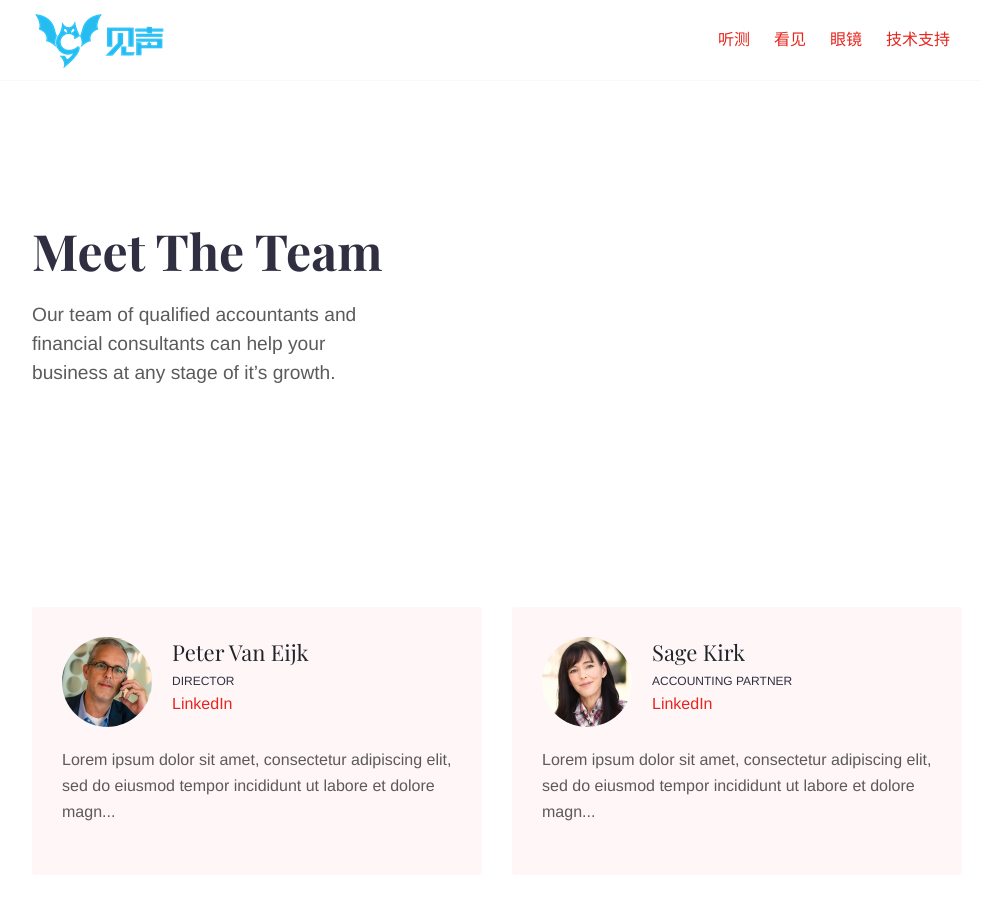
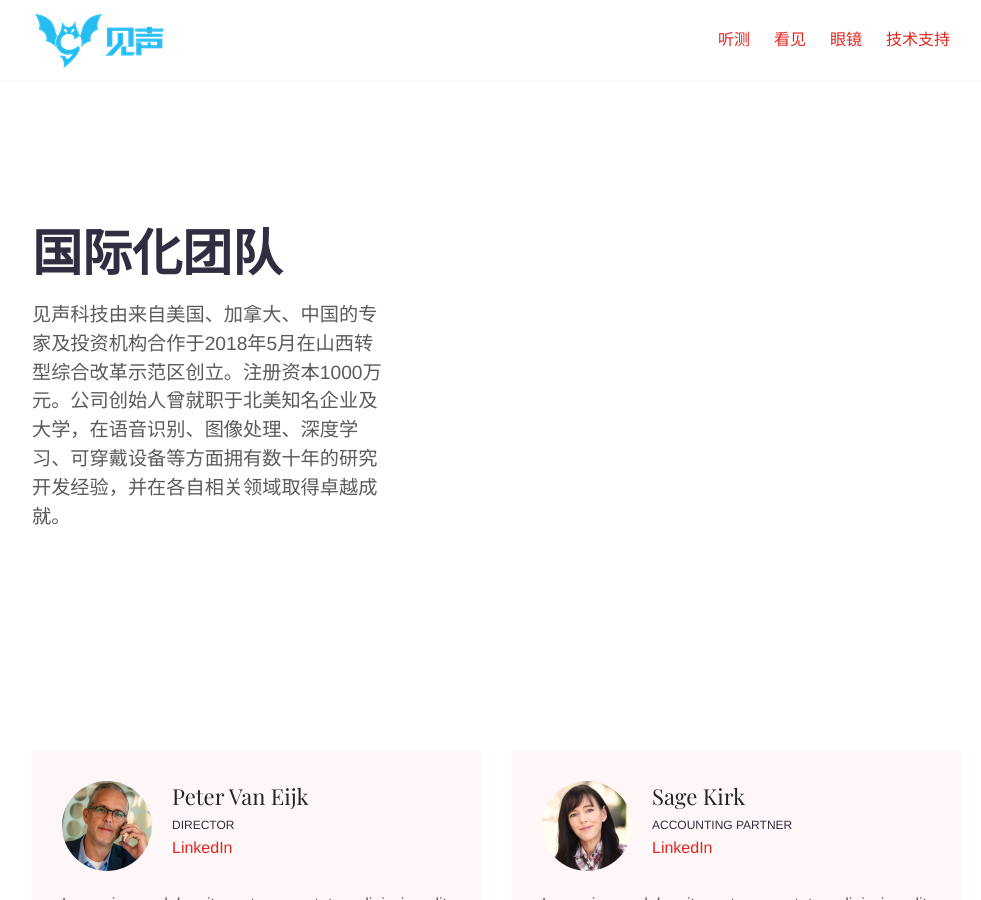
Before and after one commit to seeingvoice/seeingvoice.github.io, a Jekyll site: the page built from team.md, in a window 1280 px wide and 900 px high. Shown: the whole window, without its empty margins (143-1124 px from the left). Built offline with Jekyll 4.4.1, drawn with Linux system fonts in a browser that asks for light colours.

Commit message:
Update team.md

```diff
--- a/team.md
+++ b/team.md
@@ -6,6 +6,6 @@
 intro_image_hide_on_mobile: false
 ---
 
-# Meet The Team
+# 国际化团队
 
-Our team of qualified accountants and financial consultants can help your business at any stage of it's growth.
+见声科技由来自美国、加拿大、中国的专家及投资机构合作于2018年5月在山西转型综合改革示范区创立。注册资本1000万元。公司创始人曾就职于北美知名企业及大学，在语音识别、图像处理、深度学习、可穿戴设备等方面拥有数十年的研究开发经验，并在各自相关领域取得卓越成就。
```
